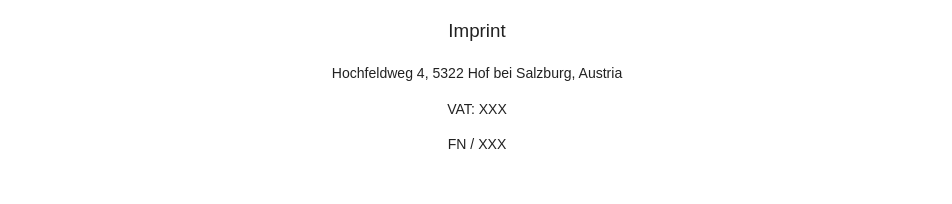
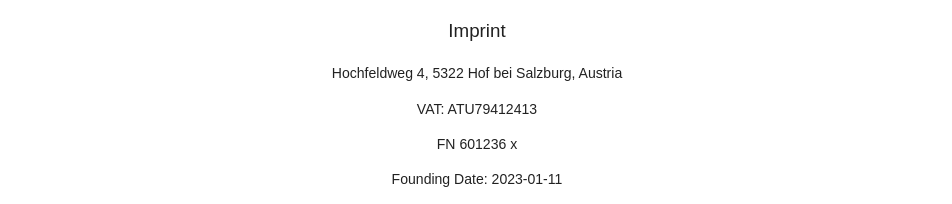
Before and after one commit to wuda-software/adm-website, a plain HTML site: page index.html in a window 1280 px wide. Shown: the part 719-923 px from the top of the page, without its empty margins (163-1115 px from the left). Before the commit the page ends 888 px from the top, so only its background shows below. Drawn offline with nearby package versions, Linux system fonts and the light colour scheme; a web font is replaced by a local one.

```diff
--- a/index.html
+++ b/index.html
@@ -61,8 +61,9 @@
           <p>Imprint</p>
           <small>
             <p>Hochfeldweg 4, 5322 Hof bei Salzburg, Austria</p>
-            <p>VAT: XXX</p>
-            <p>FN / XXX</p>
+            <p>VAT: ATU79412413</p>
+            <p>FN 601236 x</p>
+            <p>Founding Date: 2023-01-11</p>
           </small>
         </section>
       </div>
```
